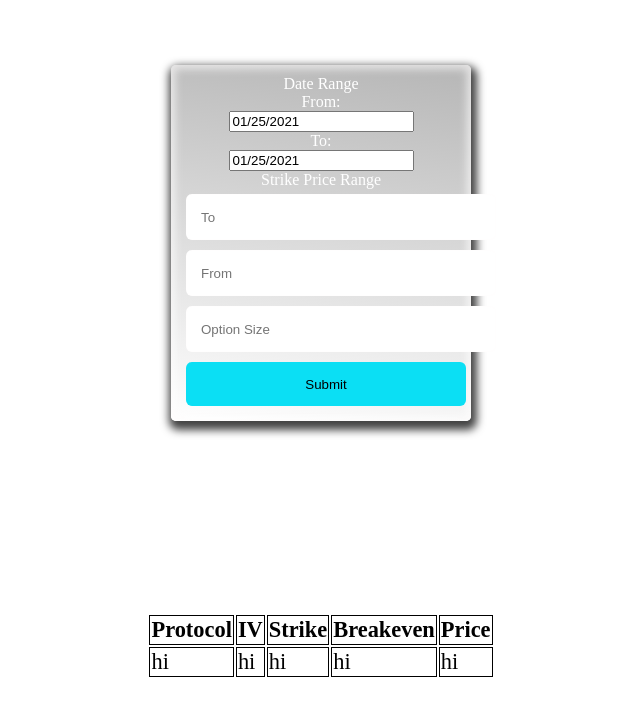
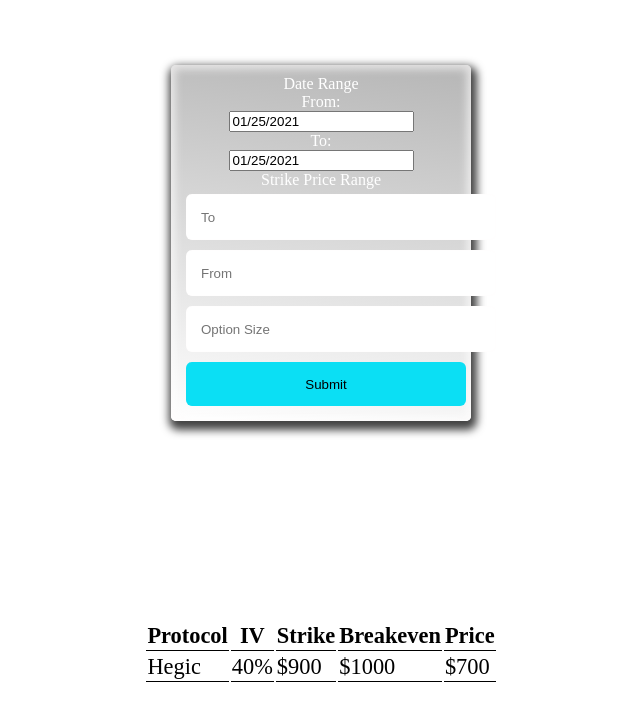
Before and after one commit to DeriOne-Protocol/DeriOne-frontend-old, a React (Create React App) app: page / in a window 1280 px wide. Shown: the part 205-926 px from the top of the page, without its empty margins (319-959 px from the left). Built offline with nearby package versions, Linux system fonts and the light colour scheme; no server answers.

Commit message:
added table mapping

```diff
--- a/package.json
+++ b/package.json
@@ -10,6 +10,7 @@
     "react": "^17.0.1",
     "react-datepicker": "^3.4.1",
     "react-dom": "^17.0.1",
+    "react-router-dom": "^5.2.0",
     "react-scripts": "4.0.1",
     "styled-components": "^5.2.1",
     "web-vitals": "^0.2.4"
--- a/src/components/App.js
+++ b/src/components/App.js
@@ -6,6 +6,7 @@ import OptionsTable from "./optionsTable"
 import PickerSection from "./pickerSection"
 import styled from "styled-components"
 import coingecko from "../apis/coingecko"
+import { BrowserRouter, Route, Switch } from "react-router-dom"
 
 const Div = styled.div`
   display: flex;
@@ -22,7 +23,6 @@ function App() {
   useEffect(() => {
     const getEthPrice = async () => {
       const response = await coingecko.get()
-      console.log(response.data.ethereum.usd)
       setEthPrice(response.data.ethereum.usd)
     }
     setInterval(getEthPrice, 5000)
@@ -30,14 +30,17 @@ function App() {
 
   return (
     <>
+      <BrowserRouter>
         <GlobalStyles />
 
         <Header price={ethPrice} />
+
         <Content>
           <PickerSection />
 
           <OptionsTable />
         </Content>
+      </BrowserRouter>
     </>
   )
 }
--- a/src/components/optionsTable/index.js
+++ b/src/components/optionsTable/index.js
@@ -1,5 +1,15 @@
 import React from "react"
 import { Table } from "./optionsTable.style"
+
+const test = [
+  {
+    Protocol: "Hegic",
+    IV: "40%",
+    Strike: "$900",
+    Breakeven: "$1000",
+    Price: "$700",
+  },
+]
 
 const OptionsTable = () => {
   return (
@@ -16,11 +26,15 @@ const OptionsTable = () => {
         </thead>
 
         <tbody>
-          <td>hi</td>
-          <td>hi</td>
-          <td>hi</td>
-          <td>hi</td>
-          <td>hi</td>
+          {test.map((x) => (
+            <tr key={x.Protocol}>
+              <td>{x.Protocol}</td>
+              <td>{x.IV}</td>
+              <td>{x.Strike}</td>
+              <td>{x.Breakeven}</td>
+              <td>{x.Price}</td>
+            </tr>
+          ))}
         </tbody>
       </Table>
     </>
--- a/src/components/optionsTable/optionsTable.style.js
+++ b/src/components/optionsTable/optionsTable.style.js
@@ -2,14 +2,15 @@ import styled from "styled-components"
 
 export const Table = styled.table`
   margin: 50px auto 50px auto;
-  display: inline-block;
+  display: block;
+  padding: 7px 15px 12px;
   font-size: 1.4rem;
 
   th {
-    border: 1px solid black;
+    border-bottom: 1px solid black;
   }
 
   td {
-    border: 1px solid black;
+    border-bottom: 1px solid black;
   }
 `
--- a/src/components/pickerSection/index.js
+++ b/src/components/pickerSection/index.js
@@ -2,6 +2,7 @@ import React from "react"
 import RangeDropdown from "../rangeDropdown"
 import Button from "../button"
 import { Div, PickerDiv, Form, Input, ButtonStyle } from "./pickerSection.style"
+import { Link } from "react-router-dom"
 
 const PickerSection = () => {
   return (
@@ -33,7 +34,9 @@ const PickerSection = () => {
             </div>
 
             <div>
-              <ButtonStyle>Submit</ButtonStyle>
+              <Link to="/table">
+                <ButtonStyle>Submit</ButtonStyle>
+              </Link>
             </div>
           </Form>
         </PickerDiv>
```
Also changed, not shown: 2 other files (tests, documents, lock files or other folders). Lines whose indentation alone changed are shown as unchanged.
